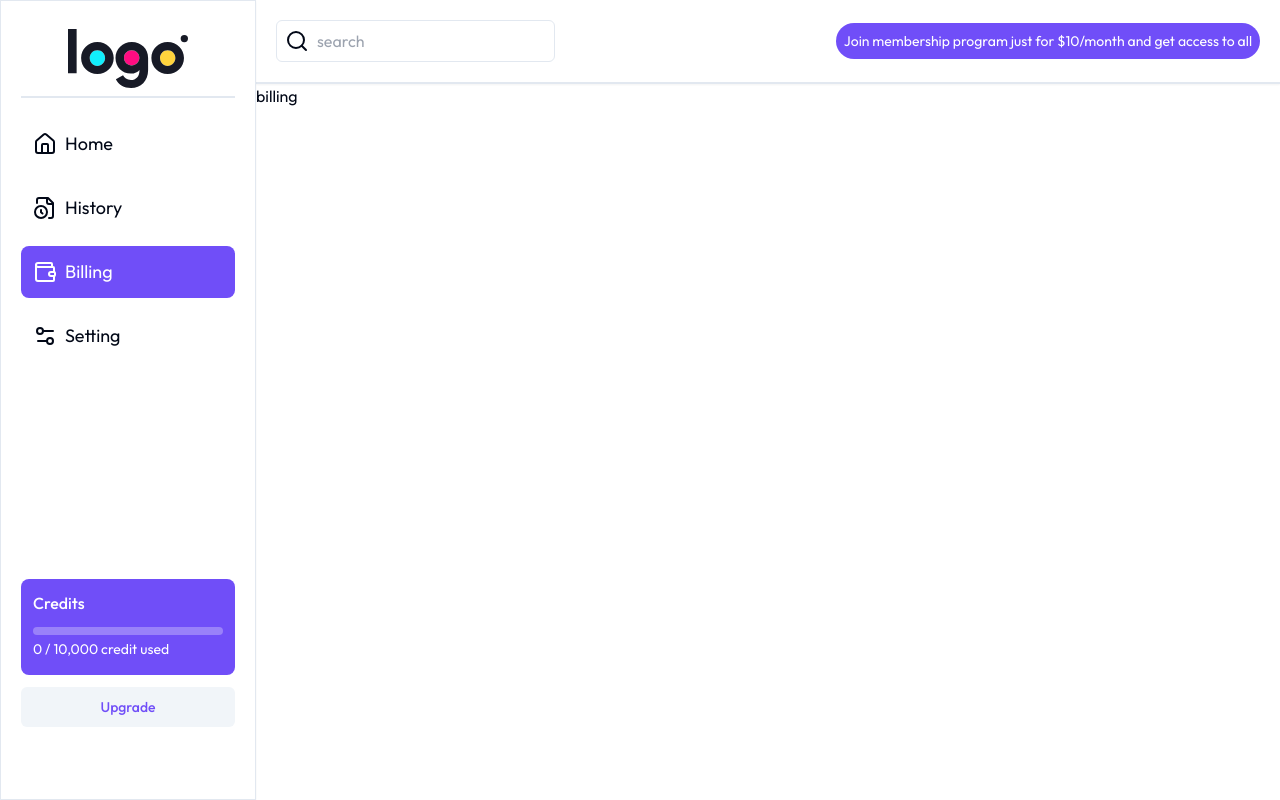
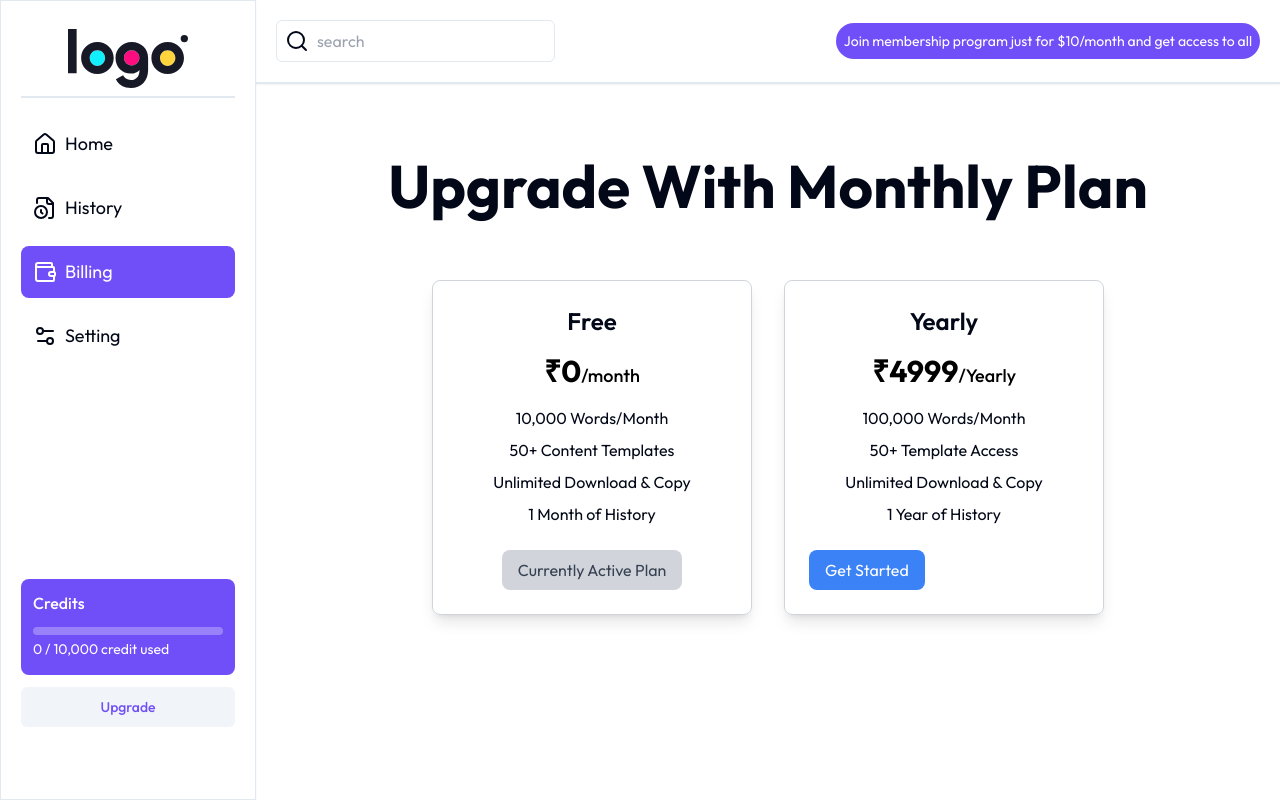
Before and after one commit to pawan-suthar1537/ai-content-genrator, a Next.js app: page /dashboard/billing in a window 1280 px wide. Built offline with nearby package versions, Linux system fonts and the light colour scheme; no server answers.

Commit message:
api integreation started

```diff
--- /dev/null
+++ b/app/api/create-subcription/route.js
@@ -0,0 +1,23 @@
+import { NextRequest, NextResponse } from "next/server";
+import Razorpay from "razorpay";
+
+export async function POST(req, res) {
+  let instance = new Razorpay({
+    key_id: process.env.NEXT_PUBLIC_KEY_ID,
+    key_secret: process.env.NEXT_PUBLIC_KEY_SECRET,
+  });
+
+  const result = await instance.subscriptions.create({
+    plan_id: process.env.NEXT_PUBLIC_SUBCRIPTION_ID,
+    customer_notify:1,
+    quantity:1,
+    total_count:1,
+    addons:[],
+    notes:{
+        key1:"Note"
+    }
+  });
+
+
+  return NextResponse.json(result);
+}
--- a/app/dashboard/_components/Sidenav.tsx
+++ b/app/dashboard/_components/Sidenav.tsx
@@ -46,6 +46,7 @@ const Sidenav = () => {
       </Link>
       <div className="mt-5">
         {MENULIST.map((item, index) => (
+          <Link key={index} href={item.href}>
             <div
               key={index}
               className={`flex gap-2 p-3 mb-3 rounded-lg hover:bg-primary hover:text-white cursor-pointer items-center ${
@@ -55,6 +56,7 @@ const Sidenav = () => {
               <item.icon className="h-6 w-6" />
               <h2 className="text-lg">{item.name}</h2>
             </div>
+          </Link>
         ))}
       </div>
       <div className="absolute bottom-10 left-0 w-full">
--- a/app/dashboard/billing/page.tsx
+++ b/app/dashboard/billing/page.tsx
@@ -1,7 +1,86 @@
-import React from "react";
+"use client";
+import axios from "axios";
+import { Loader2 } from "lucide-react";
+import React, { useState } from "react";
+import { handler } from "tailwindcss-animate";
 
-const billing = () => {
-  return <div>billing</div>;
+const Billing = () => {
+  const [load, setload] = useState(false);
+  const CreateSUbcription = () => {
+    setload(true);
+    axios.post("/api/create-subcription", {}).then(
+      (res) => {
+        console.log(res.data);
+        onPay(res.data.id);
+      },
+      (error) => {
+        setload(false);
+        console.log(error);
+      }
+    );
+  };
+
+  const onPay = (subid: string) => {
+    const options = {
+      key: process.env.NEXT_PUBLIC_KEY_ID,
+      subscription_id: subid,
+      name: "AI content generator",
+      description: "Monthly Plan",
+      handler: async (res: any) => {
+        console.log(res);
+        setload(false);
+      },
+    };
+
+    // @ts-ignore
+    const rzp = new window.Razorpay(options);
+    rzp.open();
+  };
+  return (
+    <div className="text-center py-8">
+      <script src="https://checkout.razorpay.com/v1/checkout.js"></script>
+      <h1 className="text-6xl font-bold mt-10 mb-16">
+        Upgrade With Monthly Plan
+      </h1>
+      <div className="flex justify-center space-x-8">
+        <div className="border border-gray-300 rounded-lg p-6 w-80 shadow-lg">
+          <h2 className="text-2xl font-semibold">Free</h2>
+          <p className="text-3xl font-bold text-black mt-4 mb-4">
+            ₹0<span className="text-lg font-medium">/month</span>
+          </p>
+          <ul className="list-none p-0 mb-6">
+            <li className="mb-2">10,000 Words/Month</li>
+            <li className="mb-2">50+ Content Templates</li>
+            <li className="mb-2">Unlimited Download & Copy</li>
+            <li className="mb-2">1 Month of History</li>
+          </ul>
+          <button className="bg-gray-300 text-gray-700 py-2 px-4 rounded-lg cursor-not-allowed">
+            Currently Active Plan
+          </button>
+        </div>
+        <div className="border border-gray-300 rounded-lg p-6 w-80 shadow-lg">
+          <h2 className="text-2xl font-semibold">Yearly</h2>
+          <p className="text-3xl font-bold text-black mt-4 mb-4">
+            ₹4999<span className="text-lg font-medium">/Yearly</span>
+          </p>
+          <ul className="list-none p-0 mb-6">
+            <li className="mb-2">100,000 Words/Month</li>
+            <li className="mb-2">50+ Template Access</li>
+            <li className="mb-2">Unlimited Download & Copy</li>
+            <li className="mb-2">1 Year of History</li>
+          </ul>
+          <button
+            disabled={load}
+            onClick={() => CreateSUbcription()}
+            className="bg-blue-500 text-white flex gap-2 items-center py-2 px-4 rounded-lg hover:bg-blue-600"
+          >
+            {load && <Loader2 className="animate-spin" />}
+            Get Started
+          </button>
+        </div>
+      </div>
+    </div>
+  );
 };
 
-export default billing;
+export default Billing;
--- a/app/dashboard/content/_components/RichTextedior.tsx
+++ b/app/dashboard/content/_components/RichTextedior.tsx
@@ -1,3 +1,4 @@
+"use client";
 import React, { useEffect, useRef } from "react";
 import "@toast-ui/editor/dist/toastui-editor.css";
 
@@ -15,14 +16,16 @@ const RichTextedior = ({ aioutput }: Props) => {
   useEffect(() => {
     const editorinstance = editorref.current.getInstance();
     editorinstance.setMarkdown(aioutput);
-
-  }, [aioutput])
+  }, [aioutput]);
 
   return (
     <div className="bg-white shadow-lg border rounded-lg">
       <div className="flex justify-between items-center p-5">
         <h2 className="font-medium text-lg">Your Result</h2>
-        <Button className="gap-2">
+        <Button
+          className=" flex gap-2"
+          onClick={() => navigator.clipboard.writeText(aioutput)}
+        >
           <Copy className="h-4 w-4" />
           Copy
         </Button>
--- a/package.json
+++ b/package.json
@@ -16,12 +16,14 @@
     "@neondatabase/serverless": "^0.9.4",
     "@radix-ui/react-slot": "^1.1.0",
     "@toast-ui/react-editor": "^3.2.3",
+    "axios": "^1.7.2",
     "class-variance-authority": "^0.7.0",
     "clsx": "^2.1.1",
     "drizzle-orm": "^0.31.2",
     "lucide-react": "^0.397.0",
     "moment": "^2.30.1",
     "next": "14.2.4",
+    "razorpay": "^2.9.4",
     "react": "^18",
     "react-dom": "^18",
     "tailwind-merge": "^2.3.0",
```
Also changed, not shown: 1 other file (tests, documents, lock files or other folders). Lines whose indentation alone changed are shown as unchanged.
